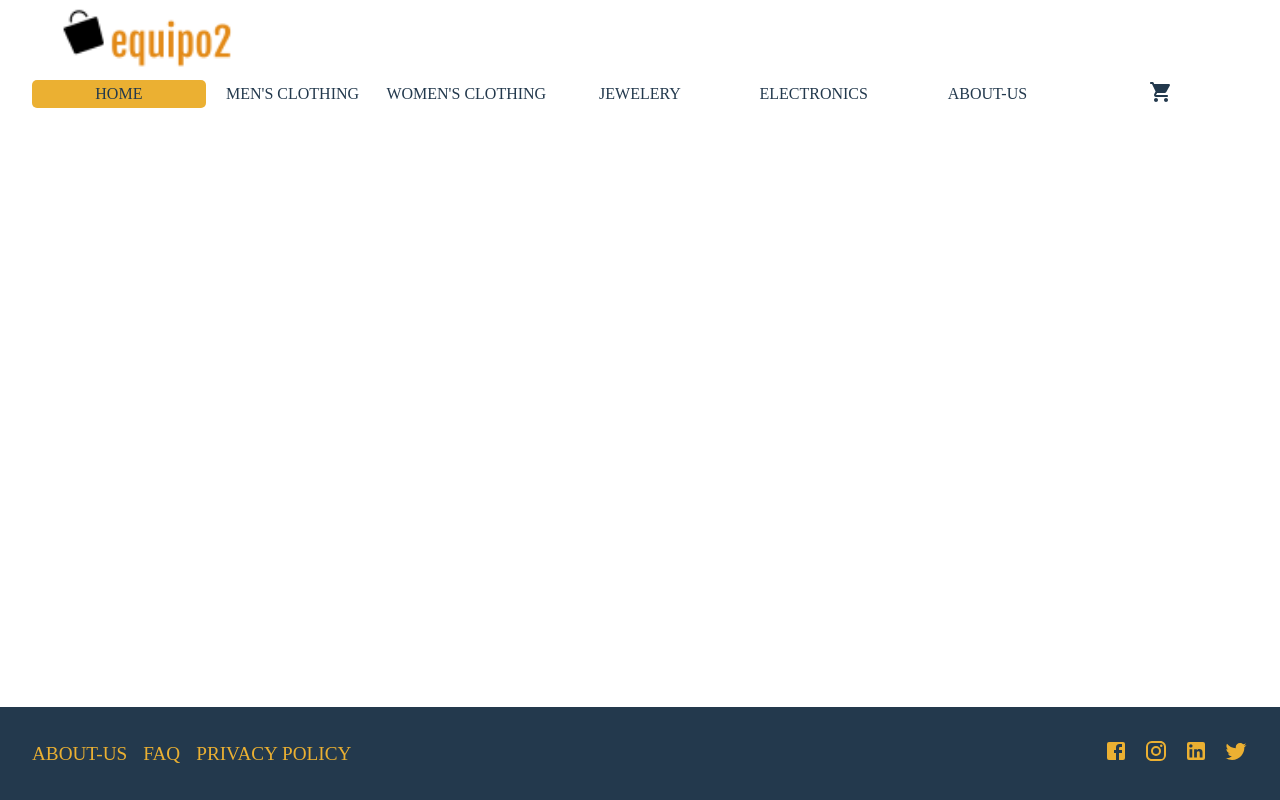
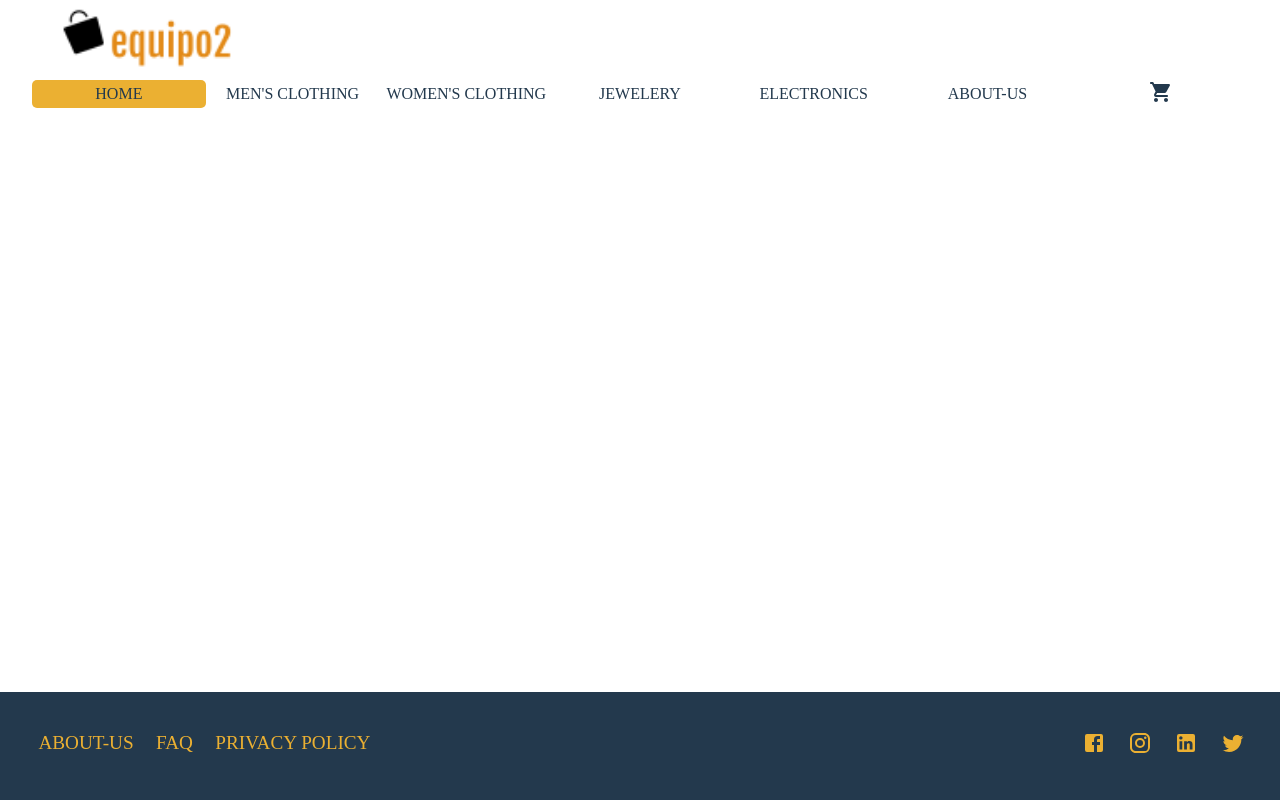
Before and after one commit to ultrapotros/christmas-project, a React (Create React App) app in the folder equipo2/: page / in a window 1280 px wide. Built offline with nearby package versions, Linux system fonts and the light colour scheme; no server answers.

Commit message:
style changes

```diff
--- a/equipo2/src/components/Footer/component.css
+++ b/equipo2/src/components/Footer/component.css
@@ -18,7 +18,8 @@
 #nav {
     gap: 1rem;
     margin-left: 2rem;
-    align-items: center;
+    margin-bottom: 8px;
+    padding: 0.2rem;
 }
 #social {
     width: 100%;
@@ -27,12 +28,33 @@
 #nav a, #social a {
     font-size:1.2rem;
     text-decoration: none;
-    color: rgb(235, 176, 50);
+    color: #ebb032;
     text-transform: uppercase;
+    text-align: center;
+    padding: 0.2rem;
+}
+#nav a:hover, #social a:hover {
+    border-bottom: 3px solid #ebb032;
 }
 #social a:last-child {
     margin-right: 2rem;
 }
-#nav #active {
+#nav #active a {
     color:#23394d;
 }
+#nav #active a:hover{
+    border-bottom: 2px solid #23394d;
+    padding-bottom: 0.1rem;
+
+}
+#nav div {
+    margin-top: 0.1rem;
+    display: flex;
+    align-items: center;
+    justify-content: center;
+    height: 100%;
+}
+#nav #active {
+    padding: 0.3rem;
+    padding-bottom: 0.5rem;
+}
--- a/equipo2/src/components/Footer/index.jsx
+++ b/equipo2/src/components/Footer/index.jsx
@@ -8,9 +8,11 @@ function MyTabs() {
   return (
   <React.Fragment>
       <div  id= "nav">
-          {routes.map((element, index) => <a href= {element.route} key={`bottomnav${index}`}
-          id={window.location.pathname === element.route ? 'active' : null}>  {/* we use pathname to assign active class   */}
-            {element.label}</a>)}
+          {routes.map((element, index) =>
+            <div id={window.location.pathname === element.route ? 'active' : null} /* we use pathname to assign active class   */
+            key={`bottomnav${index}`}>
+                  <a href= {element.route} >{element.label}</a>
+            </div>)}
       </div>
   </React.Fragment>
   );
```
